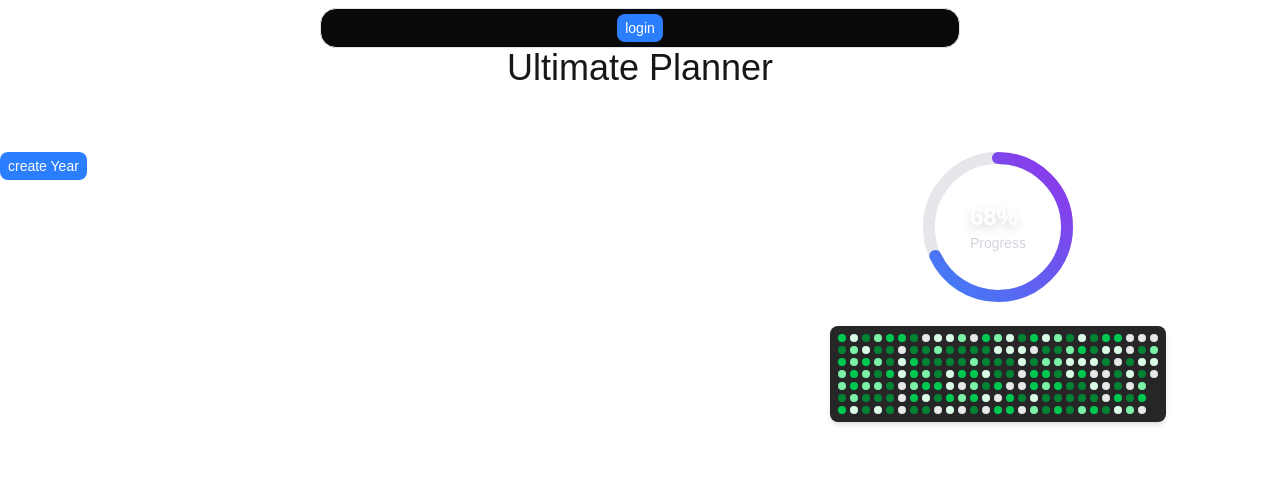
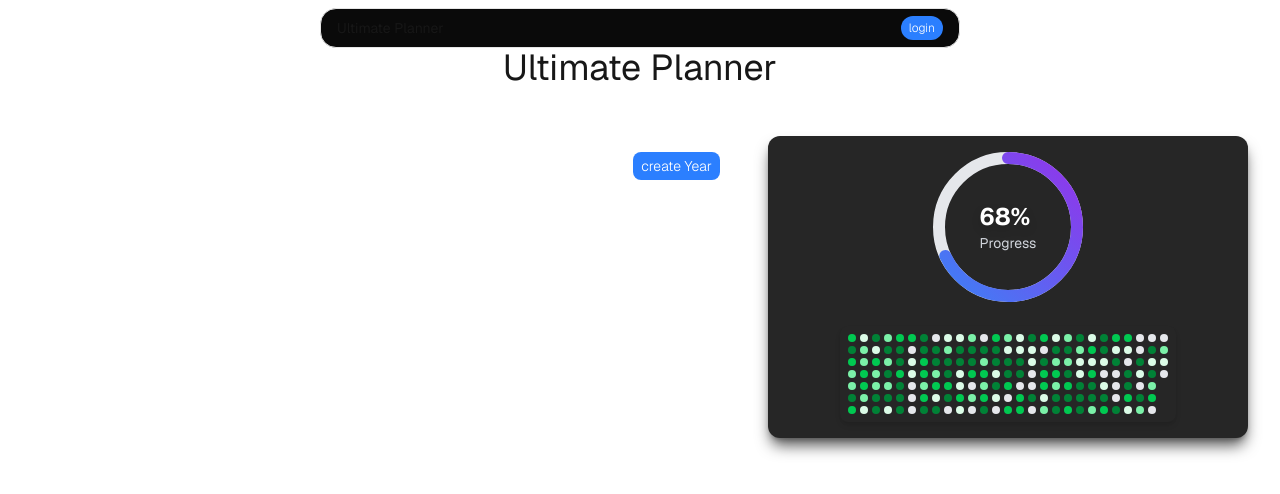
Before and after one commit to lochansaroy02/ultimate-planner, a Next.js app: page /home in a window 1280 px wide. Shown: the top 494 px of the page. Built offline with nearby package versions, Linux system fonts and the light colour scheme.

Commit message:
UI fixed

```diff
--- a/package.json
+++ b/package.json
@@ -16,6 +16,7 @@
     "@types/jsonwebtoken": "^9.0.10",
     "axios": "^1.10.0",
     "bcrypt": "^6.0.0",
+    "clsx": "^2.1.1",
     "dayjs": "^1.11.13",
     "framer-motion": "^12.23.0",
     "install": "^0.13.0",
@@ -26,6 +27,7 @@
     "next-auth": "^4.24.11",
     "react": "^19.0.0",
     "react-dom": "^19.0.0",
+    "tailwind-merge": "^3.3.1",
     "zustand": "^5.0.6"
   },
   "devDependencies": {
--- a/src/app/home/page.tsx
+++ b/src/app/home/page.tsx
@@ -2,9 +2,6 @@
 
 import Year from '@/components/plan/Year';
 import Progress from '@/components/Progress';
-import { useYearStore } from '@/store/planner/yearStore';
-import { useUserStore } from '@/store/userStore';
-import { useEffect } from 'react';
 
 const page = () => {
 
@@ -13,11 +10,13 @@ const page = () => {
             <div className='flex flex-col gap-4  justify-center items-center'>
                 <h1 className='text-4xl'>Ultimate Planner</h1>
             </div>
-            <div className='w-full  mt-12  flex'>
-                <div className='w-[60%] '>
+            <div className='w-full  gap-4   mt-12  flex'>
+                <div className='w-[60%] ml-8  '>
                     <Year />
                 </div>
-                <Progress />
+                <div className=' w-[40%] h-fit rounded-xl   shadow-lg  shadow-neutral-600 bg-neutral-800 mr-8 flex  justify-center'>
+                    <Progress />
+                </div>
             </div>
         </div >
     )
--- a/src/app/layout.tsx
+++ b/src/app/layout.tsx
@@ -8,9 +8,9 @@ import {
   UserButton,
 } from '@clerk/nextjs';
 import type { Metadata } from "next";
-import { Geist, Geist_Mono } from "next/font/google";
+import { Geist, Geist_Mono, Poppins } from "next/font/google";
 import "./globals.css";
-
+import { cn } from "@/utils/tailwind-merge";
 const geistSans = Geist({
   variable: "--font-geist-sans",
   subsets: ["latin"],
@@ -21,10 +21,18 @@ const geistMono = Geist_Mono({
   subsets: ["latin"],
 });
 
+const poppins = Poppins({
+  variable: "--font-poppins-sans",
+  subsets: ["latin"],
+  weight: "600"
+})
+
 export const metadata: Metadata = {
   title: "Create Next App",
   description: "Generated by create next app",
 };
+
+
 
 export default function RootLayout({
   children,
@@ -33,7 +41,7 @@ export default function RootLayout({
 }>) {
   return (
     <html lang="en">
-      <body className={`${geistSans.variable} ${geistMono.variable} antialiased`}>
+      <body className={cn("antialiased", geistSans.className)}>
         <Header />
         {children}
       </body>
--- a/src/components/Header.tsx
+++ b/src/components/Header.tsx
@@ -16,16 +16,20 @@ const Header = () => {
         setToken(storedToken);
     }, []);
     return (
-        <div className='bg-neutral-950 w-1/2  flex justify-center items-center border border-neutral-200   fixed h-10 rounded-2xl px-4 py-2  top-2 left-1/4'>
-            <h1 className="text-sm ">
+        <div className='bg-neutral-950 w-1/2  flex justify-center  border border-neutral-200   fixed h-10 rounded-2xl px-4 py-2  top-2 left-1/4'>
+
+            <div className="flex items-center justify-between w-full ">
+                <h1 className="text-sm ">
+                    Ultimate Planner
+                </h1>
                 <Button onclick={() => {
                     if (token) {
                         router.push("/login")
                     } else {
                         router.push("/login")
                     }
-                }} variant="primary" size="sm" text={token ? "logout" : "login"} />
-            </h1>
+                }} variant="primary" styles="rounded-2xl text-xs cursor-pointer" size="sm" text={token ? "logout" : "login"} />
+            </div>
         </div>
     )
 }
--- a/src/components/Progress.tsx
+++ b/src/components/Progress.tsx
@@ -17,7 +17,7 @@ const Progress = () => {
     const sampleData = generateSampleData();
 
     return (
-        <div className='w-[40%] mr-8 gap-6 items-center flex  flex-col px-8 py-4 '>
+        <div className=' gap-6 items-center flex  flex-col px-8 py-4 '>
             <CircularGauge percentage={68} label='Progress' />
             <Heatmap data={sampleData} />
         </div>
--- a/src/components/plan/Days.tsx
+++ b/src/components/plan/Days.tsx
@@ -4,6 +4,7 @@ import { useEffect, useRef, useState } from "react"
 import { Button } from "../ui/Button"
 import LabelledInput from "../ui/LabelledInput"
 import Tasks from "./Tasks"
+import { ChevronDown, ChevronRight } from "lucide-react"
 
 const Days = ({ weekId }: { weekId: string }) => {
 
@@ -55,10 +56,14 @@ const Days = ({ weekId }: { weekId: string }) => {
                     <div key={item.id} className="flex flex-col rounded-xl">
                         <div onClick={() => toggleOpen(item.id)}
                             className="cursor-pointer flex justify-between items-center bg-cyan-800 rounded-xl p-2">
-                            <div>
+                            <div className="flex gap-2 ">
+                                <span>
+                                    {
+                                        open ? <ChevronDown /> : <ChevronRight />
+                                    }
+                                </span>
                                 <h1>{item.title}</h1>
                                 <p>{item.description}</p>
-                                <h1>{item.id}</h1>
                             </div>
                             <div className="flex  gap-2 ">
                                 <Button variant="primary" size="sm" text="create Goal" />
--- a/src/components/plan/Months.tsx
+++ b/src/components/plan/Months.tsx
@@ -3,10 +3,11 @@
 import { useMonthStore } from "@/store/planner/monthStore";
 import { useToggleStore } from "@/store/toggleStore";
 import { useEffect, useRef, useState } from "react";
+import SelectMonth from "../select/SelectMonth";
 import { Button } from "../ui/Button";
+import LabelledInput from "../ui/LabelledInput";
 import Weeks from "./Weeks";
-import LabelledInput from "../ui/LabelledInput";
-import SelectMonth from "../select/SelectMonth";
+import { ArrowDownAZ, ChevronDown, ChevronRight, Pen, Plus } from "lucide-react";
 
 const Months = ({ yearid }: { yearid: string }) => {
     const { getMonth, monthMap, createMonth } = useMonthStore();
@@ -38,10 +39,11 @@ const Months = ({ yearid }: { yearid: string }) => {
             <div className="">
                 {!isCreating ?
                     <div className=" w-full flex pr-12 gap-4    justify-end">
-                        <Button onclick={() => {
-                            setIsCreating(true)
-                        }} variant="primary" size="sm" text="Create Month" />
-                        <Button variant="primary" size="sm" text="create Goal" />
+
+                        <Button onclick={() => { setIsCreating(true) }} variant="primary" size="sm" styles="cursor-pointer" startIcon={<Pen className="size-4" />} />
+
+                        <Button variant="primary" size="sm" styles="cursor-pointer" startIcon={<Plus className="size-4" />} />
+
                     </div> : <div className='flex gap-2 items-center justify-center'>
                         <div className="flex gap-2  ">
                             <SelectMonth onChange={setSelectedMonth} value={selectedMonth} label="Select Month" />
@@ -58,7 +60,12 @@ const Months = ({ yearid }: { yearid: string }) => {
                     <div key={item.id} className="flex flex-col rounded-xl">
                         <div onClick={() => toggleOpen(item.id)}
                             className="cursor-pointer flex justify-between items-center bg-amber-800 rounded-xl p-2">
-                            <div>
+                            <div className="flex gap-2 items-center ">
+                                <span>
+                                    {
+                                        open ? <ChevronDown /> : <ChevronRight />
+                                    }
+                                </span>
                                 <h1>{item.title}</h1>
                                 <p>{item.description}</p>
                             </div>
--- a/src/components/plan/Weeks.tsx
+++ b/src/components/plan/Weeks.tsx
@@ -6,6 +6,7 @@ import { useEffect, useRef, useState } from "react";
 import { Button } from "../ui/Button";
 import LabelledInput from "../ui/LabelledInput";
 import Days from "./Days";
+import { ChevronDown, ChevronRight, Pen, Plus } from "lucide-react";
 
 const Weeks = ({ monthId }: { monthId: string }) => {
     const { getWeek, weekMap, createWeek } = useWeekStore();
@@ -36,10 +37,8 @@ const Weeks = ({ monthId }: { monthId: string }) => {
             <div className="">
                 {!isCreating ?
                     <div className=" w-full flex pr-12 gap-4    justify-end">
-                        <Button onclick={() => {
-                            setIsCreating(true)
-                        }} variant="primary" size="sm" text="Create Month" />
-                        <Button variant="primary" size="sm" text="create Goal" />
+                        <Button onclick={() => { setIsCreating(true) }} variant="primary" size="sm" styles="cursor-pointer" startIcon={<Pen className="size-4" />} />
+                        <Button variant="primary" size="sm" styles="cursor-pointer" startIcon={<Plus className="size-4" />} />
                     </div> : <div className='flex gap-2 items-center justify-center'>
                         <div className="flex gap-2  ">
                             <LabelledInput inputRef={weekRef} placeholder='Enter week' type='text' />
@@ -58,6 +57,11 @@ const Weeks = ({ monthId }: { monthId: string }) => {
                     >
                         <div onClick={() => toggleOpen(item.id)}
                             className="cursor-pointer flex gap-4  items-center bg-purple-800 rounded-xl p-2">
+                            <span>
+                                {
+                                    open ? <ChevronDown /> : <ChevronRight />
+                                }
+                            </span>
                             <h1>{item.title}</h1>
                             <p>{item.description}</p>
                         </div>
--- a/src/components/plan/Year.tsx
+++ b/src/components/plan/Year.tsx
@@ -7,6 +7,9 @@ import SelectYear from "../select/SelectYear";
 import { Button } from "../ui/Button";
 import LabelledInput from "../ui/LabelledInput";
 import Months from "./Months";
+import { Geist } from "next/font/google";
+
+
 
 const Year = () => {
     const { getYear, yearData, createYear } = useYearStore();
@@ -17,24 +20,29 @@ const Year = () => {
     const [desc, setDesc] = useState<string>("");
 
     const handleCreateYear = () => {
-        createYear(title, desc, userData.userId)
+        createYear(title, desc, userData?.userId)
         setTitle("")
         setDesc("")
         setIsCreating(false);
     }
 
     useEffect(() => {
-        userData && getYear(userData.userId);
-    }, []);
+        if (userData?.userId) {
+            getYear(userData.userId);
+        }
+    }, [userData]);
 
     return (
         <div className="flex flex-col mt-4   w-full gap-4">
             <div className="flex flex-col">
 
                 {!isCreating ?
-                    <Button onclick={() => {
-                        setIsCreating(true)
-                    }} variant="primary" size="sm" text="create Year" /> :
+                    <div className="  flex justify-end pr-8 ">
+                        <Button onclick={() => {
+                            setIsCreating(true)
+                        }} variant="primary" size="sm" text="create Year" />
+                    </div>
+                    :
                     <div className="flex gap-2 ">
                         <SelectYear value={title} onChange={setTitle} label="Select Year" />
                         <LabelledInput onChange={(e) => {
@@ -50,13 +58,11 @@ const Year = () => {
                     return (
                         <div key={item.id} className="flex flex-col rounded-xl">
                             <div
-                                className="bg-emerald-700 p-2  justify-between flex rounded-xl cursor-pointer"
+                                className="bg-neutral-700 p-2 justify-between flex rounded-xl cursor-pointer"
                                 onClick={() => toggleOpen(item.id)}>
-                                <div>
-                                    <h1 className="text-2xl">{item.title}</h1>
+                                <div className="flex items-center gap-4">
+                                    <h1 className="text-lg">{item.title}</h1>
                                     <p>{item.description}</p>
-                                </div>
-                                <div className="flex items-center  gap-2 ">
                                 </div>
                             </div>
                             <div className="ml-8">
--- a/src/components/ui/Button.tsx
+++ b/src/components/ui/Button.tsx
@@ -1,12 +1,16 @@
 
 "use client";
+
+import { cn } from "@/utils/tailwind-merge";
+
 export interface ButtonProps {
     variant: 'primary' | 'secondary' | 'tertiary';
     size: "sm" | "md" | "lg";
-    text: string;
+    text?: string;
     startIcon?: any;
     endIcon?: any;
     onclick?: (e: React.MouseEvent<HTMLButtonElement, MouseEvent>) => void;
+    styles?: string
 }
 
 const buttonVariants = {
@@ -26,13 +30,17 @@ export const Button = (props: ButtonProps) => {
     return (
         <div className=" "> {
             <button
-                className={`${buttonVariants[props.variant]} ${sizeVariants[props.size]}  ${defaultStyle}`
-                }
+                className={cn(
+                    buttonVariants[props.variant],
+                    sizeVariants[props.size],
+                    defaultStyle,
+                    props.styles
+                )}
                 onClick={props.onclick}
             >
-                {props.startIcon && <span className="mr-2">{props.startIcon}</span>}
+                {props.startIcon && <span className="">{props.startIcon}</span>}
                 {props.text}
-                {props.endIcon && <span className="ml-2">{props.endIcon}</span>}
+                {props.endIcon && <span className="">{props.endIcon}</span>}
             </button >
         }</div >
     )
--- a/src/store/planner/yearStore.ts
+++ b/src/store/planner/yearStore.ts
@@ -39,7 +39,7 @@ export const useYearStore = create<YearState>((set) => ({
 
     getYear: async (userId: string) => {
         try {
-            const response = await axios.get(`/api/planner/year?planId=${userId}`)
+            const response = await axios.get(`/api/planner/year?userId=${userId}`)
             const data = await response.data;
             set({ yearData: data.years })
         } catch (error) {
--- /dev/null
+++ b/src/utils/tailwind-merge.ts
@@ -0,0 +1,6 @@
+import { clsx, type ClassValue } from "clsx"
+import { twMerge } from "tailwind-merge"
+
+export function cn(...inputs: ClassValue[]) {
+    return twMerge(clsx(inputs))
+}
```
Also changed, not shown: 1 other file (tests, documents, lock files or other folders).
